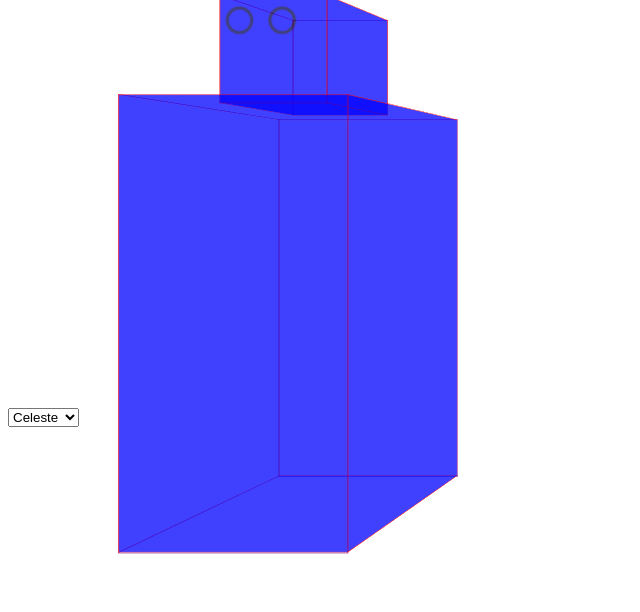
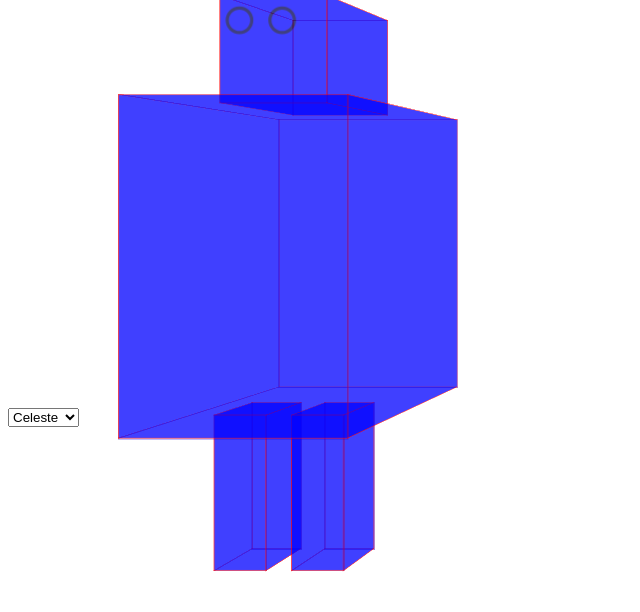
Before and after one commit to matiasvalle/papercraft, a website: page index.html in a window 1280 px wide. Shown: the top 612 px of the page, without its empty margins (0-640 px from the left). Drawn offline with Linux system fonts and the light colour scheme.

Commit message:
Agregadas piernas. Corregida función para crear en Sass, ahora soporta alto

```diff
--- a/index.html
+++ b/index.html
@@ -26,6 +26,22 @@
 			<div class="cara back"></div>
 			<div class="cara top"></div>
 			<div class="cara bottom"></div>
+			<div class="pierna1">
+				<div class="cara front"></div>
+				<div class="cara left"></div>
+				<div class="cara right"></div>
+				<div class="cara back"></div>
+				<div class="cara top"></div>
+				<div class="cara bottom"></div>
+			</div>
+			<div class="pierna2">
+				<div class="cara front"></div>
+				<div class="cara left"></div>
+				<div class="cara right"></div>
+				<div class="cara back"></div>
+				<div class="cara top"></div>
+				<div class="cara bottom"></div>
+			</div>
 		</div>
 
 	</div>
--- a/src/styles/style.scss
+++ b/src/styles/style.scss
@@ -1,6 +1,6 @@
 // Mixins
 
-@mixin box ($ancho, $tipo, $color) {
+@mixin box ($ancho, $alto, $tipo, $color) {
 	position: relative;
 	transition: -webkit-transform 2s linear;
 	transform-style: preserve-3d;
@@ -12,7 +12,7 @@
 	}
 	@else{ // Si es un rectángulo
 		.right, .left, .front, .back, {
-			height: $ancho * 2;
+			height: $alto;
 			width: $ancho;
 		}
 		.bottom, .top{ // Las caras de arriba y abajo son cuadrados
@@ -36,7 +36,7 @@
 		.bottom{ transform: rotateX(-90deg) translateZ($ancho / 2); }
 	}
 	@else{
-		.bottom{ transform: rotateX(-90deg) translateZ($ancho * 1.5); }
+		.bottom{ transform: rotateX(-90deg) translateZ($alto - ($ancho / 2)); } //Rota sobre un eje central, entonces queda desplazado la mitad de su anchura
 	}
 
 }
@@ -56,14 +56,28 @@
 	margin: 0;
 	width: 200px;
 	height: 400px;
-	@include box(200px, "rect", #0000ff);
+	@include box(200px, 300px, "rect", #0000ff);
 }
 
 .cabeza{
 	margin: 0 0 0 50px;
 	width: 100px;
 	height: 100px;
-	@include box(100px, "cuad", #0000ff);
+	@include box(100px, 100px, "cuad", #0000ff);
+}
+
+.pierna1, .pierna2{
+	width: 100px;
+	height: 200px;
+	@include box(50px, 150px, "rect", #0000ff);
+}
+
+.pierna1{
+	transform: translateY(300px) translateX(25px);
+}
+
+.pierna2{
+	transform: translateY(100px) translateX(100px);
 }
 
 .ojos{
```
Also changed, not shown: dist/styles/style.css.
